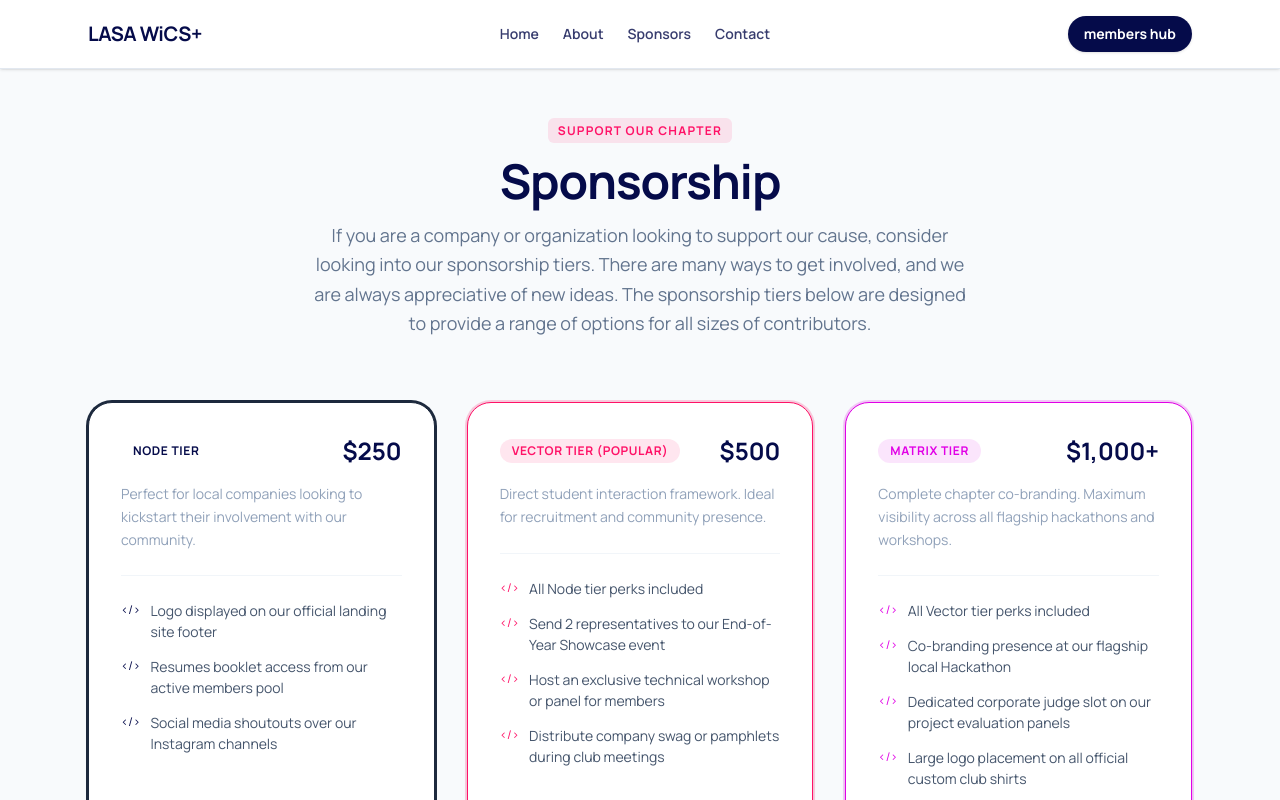
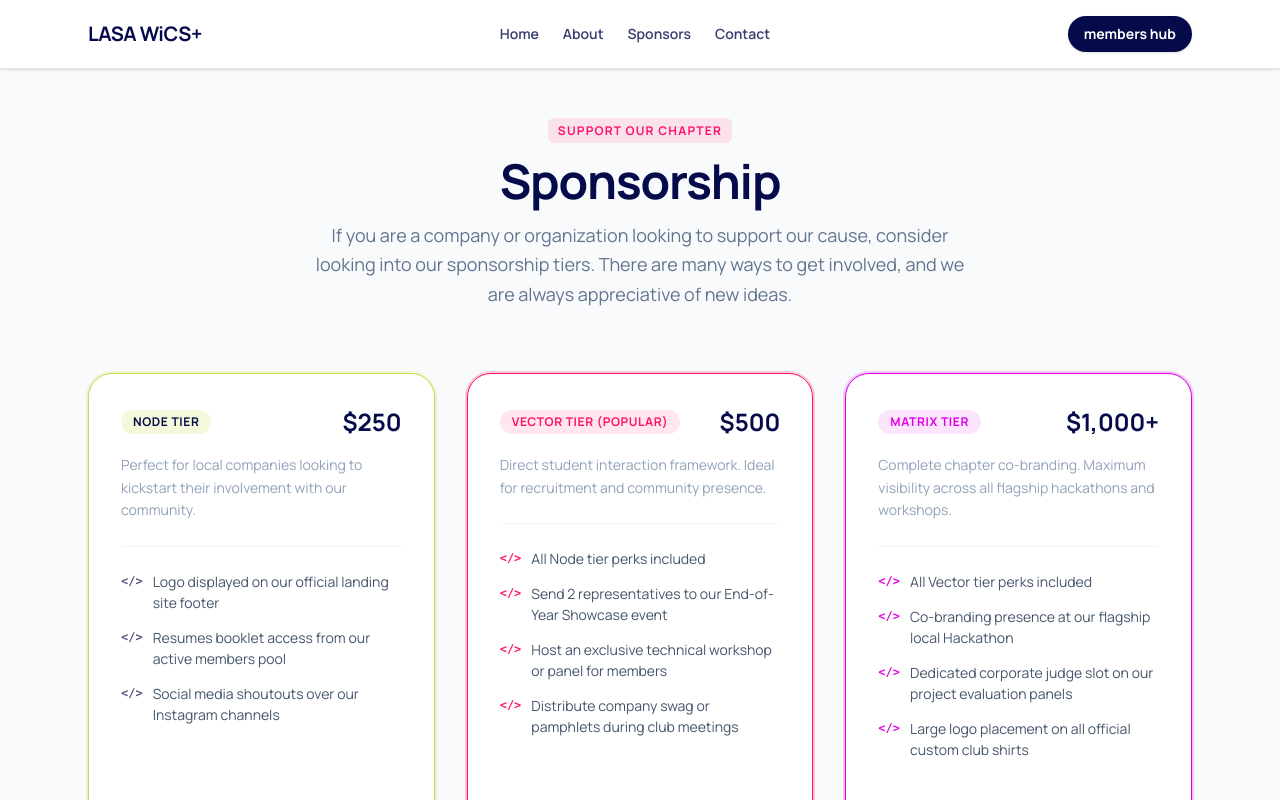
Before and after one commit to raspbytes/lasawics, a React (Vite) app: page /sponsors in a window 1280 px wide. Shown: the top 800 px of the page. Built offline with nearby package versions, Linux system fonts and the light colour scheme.

Commit message:
sponsors v5

```diff
--- a/src/pages/Sponsors.jsx
+++ b/src/pages/Sponsors.jsx
@@ -1,13 +1,14 @@
 import Layout from "../components/Layout"
 
-// 1. Fixed: Restored the missing component wrapper declaration line
 export default function Sponsors() {
   const tiers = [
     {
       name: "Node Tier",
       price: "$250",
-      accent: "border-wics-lime-200 ring-2 ring-wics-lime-200/20",
-      bgBadge: "bg-wics-lime-200/20 text-wics-dark font-bold",
+      /* 🟢 Fixed: Changed from wics-lime-200 to plain wics-lime to match your global index variable! */
+      accent: "border-wics-lime ring-2 ring-wics-lime/20",
+      bgBadge: "bg-wics-lime/20 text-wics-dark font-black",
+      bulletColor: "text-wics-dark/70", // 👈 Fixed: Explicitly passed down clean color string classes for your check marks
       description: "Perfect for local companies looking to kickstart their involvement with our community.",
       perks: [
         "Logo displayed on our official landing site footer",
@@ -19,7 +20,8 @@ export default function Sponsors() {
       name: "Vector Tier (Popular)",
       price: "$500",
       accent: "border-wics-pink ring-2 ring-wics-pink/20",
-      bgBadge: "bg-wics-pink/10 text-wics-pink font-bold",
+      bgBadge: "bg-wics-pink/10 text-wics-pink font-black",
+      bulletColor: "text-wics-pink", // 👈 Fixed: Complete text color string for the pink arrows
       description: "Direct student interaction framework. Ideal for recruitment and community presence.",
       perks: [
         "All Node tier perks included",
@@ -32,7 +34,8 @@ export default function Sponsors() {
       name: "Matrix Tier",
       price: "$1,000+",
       accent: "border-wics-magenta ring-2 ring-wics-magenta/20",
-      bgBadge: "bg-wics-magenta/10 text-wics-magenta font-bold",
+      bgBadge: "bg-wics-magenta/10 text-wics-magenta font-black",
+      bulletColor: "text-wics-magenta", // 👈 Fixed: Complete text color string for the magenta arrows
       description: "Complete chapter co-branding. Maximum visibility across all flagship hackathons and workshops.",
       perks: [
         "All Vector tier perks included",
@@ -56,7 +59,7 @@ export default function Sponsors() {
             Sponsorship
           </h1>
           <p className="mt-4 text-lg text-slate-500 leading-relaxed">
-            If you are a company or organization looking to support our cause, consider looking into our sponsorship tiers. There are many ways to get involved, and we are always appreciative of new ideas. The sponsorship tiers below are designed to provide a range of options for all sizes of contributors.
+            If you are a company or organization looking to support our cause, consider looking into our sponsorship tiers. There are many ways to get involved, and we are always appreciative of new ideas.
           </p>
         </div>
 
@@ -82,11 +85,10 @@ export default function Sponsors() {
 
                 {/* Benefits Bullet Rows */}
                 <ul className="mt-6 space-y-3.5 border-t border-slate-100 pt-6">
-                  {/* Fixed: Cleaned up the double curly bracket nesting issue here */}
                   {tier.perks.map((perk, pIndex) => (
                     <li key={pIndex} className="flex items-start gap-2.5 text-sm text-slate-600 leading-normal">
-                      {/* Fixed: Cleaned up the background string splitting formatting layout block */}
-                      <span className={`shrink-0 mt-0.5 text-xs ${tier.bgBadge.includes('text-wics-dark') ? 'text-wics-dark' : tier.bgBadge.includes('text-wics-pink') ? 'text-wics-pink' : 'text-wics-magenta'}`}>
+                      {/* 🛠️ FIXED ARROW LOOP: Reads the clear color configuration properties flawlessly now */}
+                      <span className={`shrink-0 mt-0.5 font-mono font-bold text-xs ${tier.bulletColor}`}>
                         &lt;/&gt;
                       </span>
                       <span>{perk}</span>
@@ -97,8 +99,7 @@ export default function Sponsors() {
 
               {/* Call to Action Trigger */}
               <div className="mt-8 pt-4">
-                {/* Fixed: Corrected the email address path formatting scheme */}
-                <a href="mailto:lasawics@://gmail.com">
+                <a href="mailto:lasawics@gmail.com">
                   <button className="w-full bg-wics-dark text-white font-bold py-3 px-4 rounded-xl transition-all hover:bg-wics-pink active:scale-95 shadow-md">
                     Become a Partner
                   </button>
```
